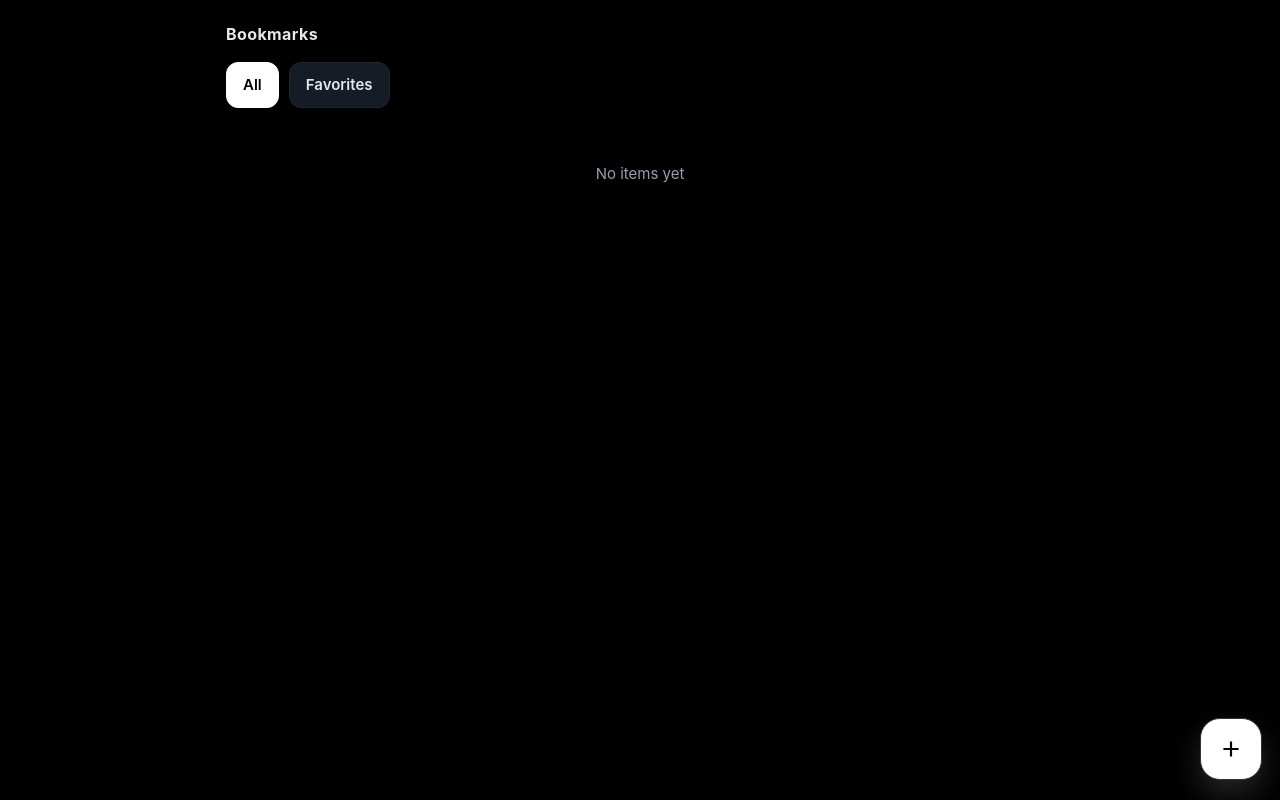
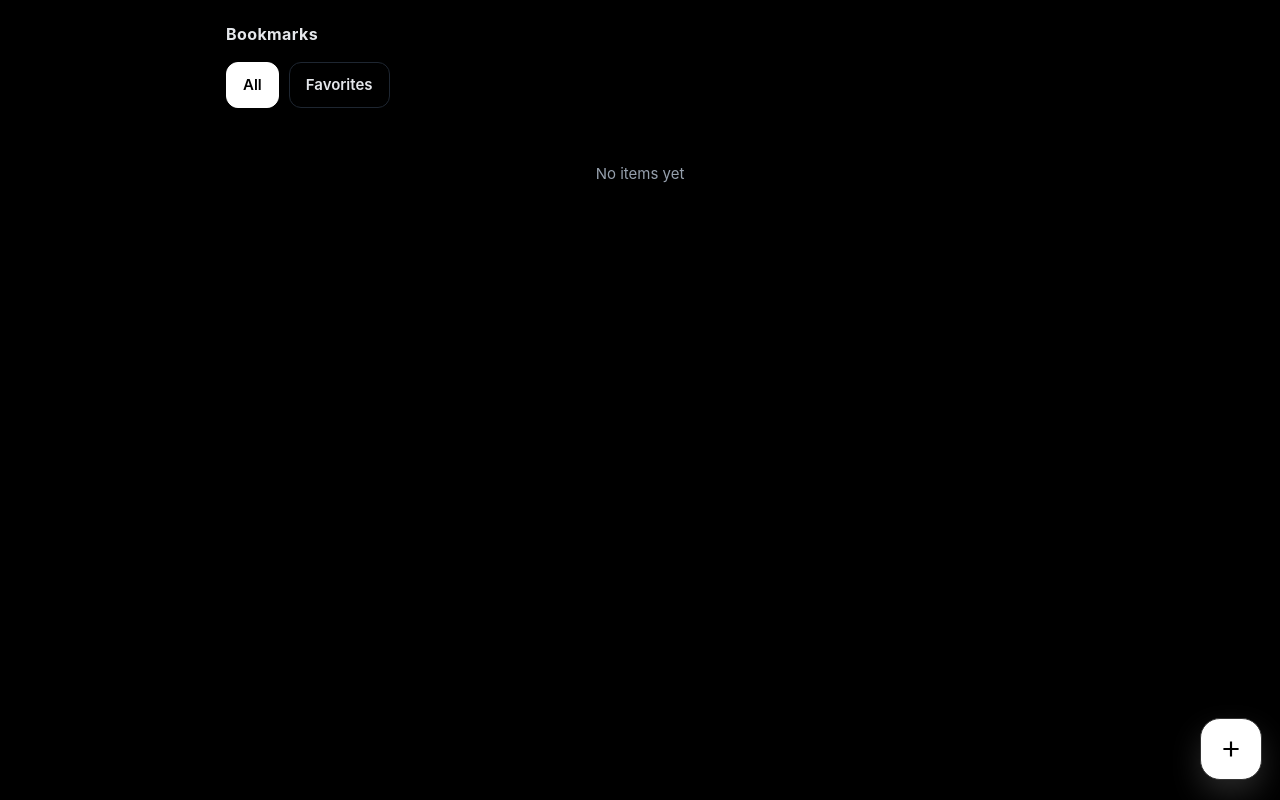
Before and after one commit to bulkget/Bookmarks, a plain HTML site: page index.html in a window 1280 px wide. Drawn offline with Linux system fonts and the light colour scheme.

Commit message:
Update index.html

```diff
--- a/index.html
+++ b/index.html
@@ -15,7 +15,7 @@
     --accent:#0a84ff;
     --star:#ffd166;
     --danger:#ef4444;
-    --btn:#151c25;
+    --btn:#000000;
     --btnHover:#0f3c73;
   }
   *{
```
